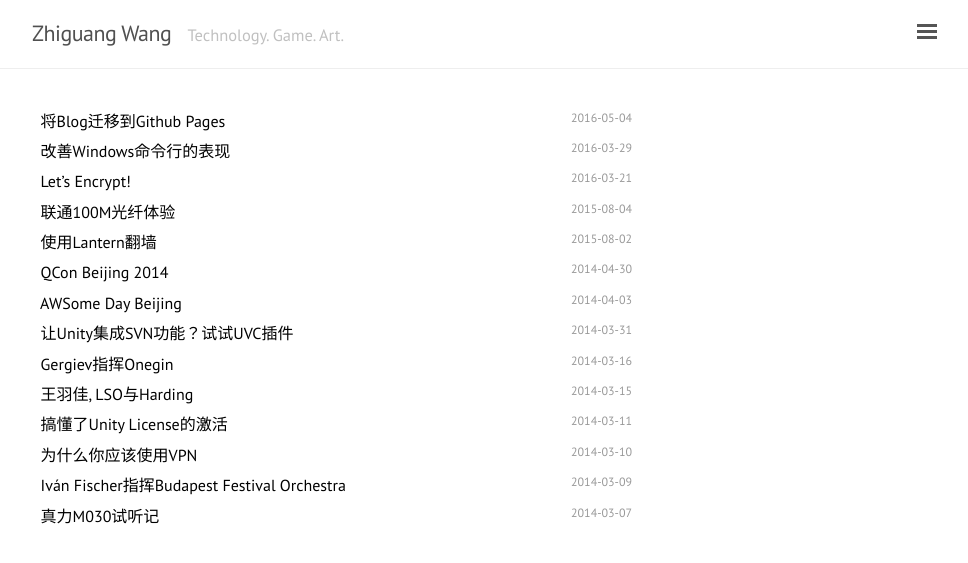
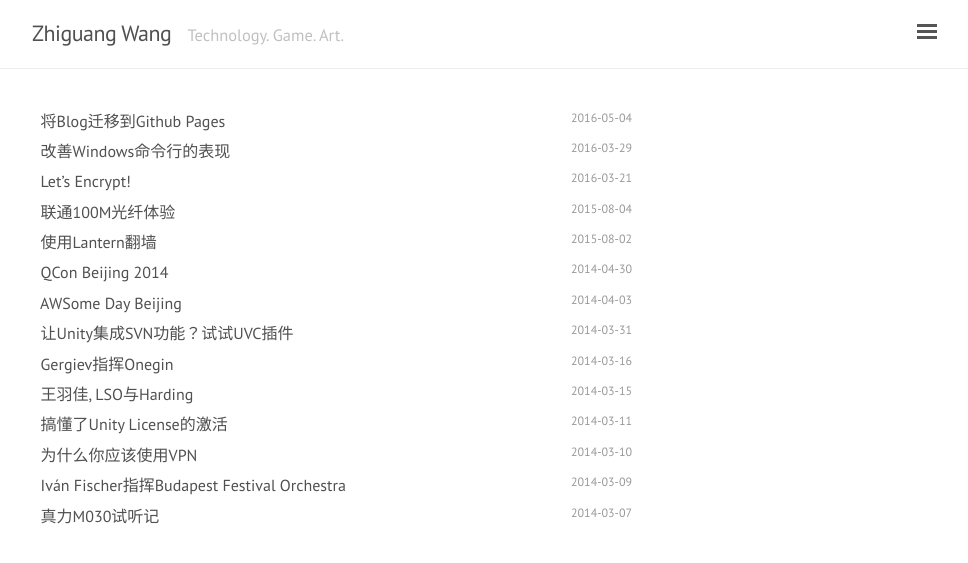
Before and after one commit to zhiguangwang/zhiguangwang.github.io, a Jekyll site: the page built from index.html, in a window 1280 px wide. Shown: the top 563 px of the page, without its empty margins (308-1276 px from the left). Built offline with Jekyll 4.4.1, drawn with Linux system fonts in a browser that asks for light colours.

Commit message:
Change index anchor color

```diff
--- a/css/lanyon.css
+++ b/css/lanyon.css
@@ -377,7 +377,7 @@ a.sidebar-nav-item:focus {
   color: #999;
 }
 .posts-index li a {
-  color: #000000;
+  color: #505050;
   text-decoration: none;
 }
 .posts-index li a:hover {
```
